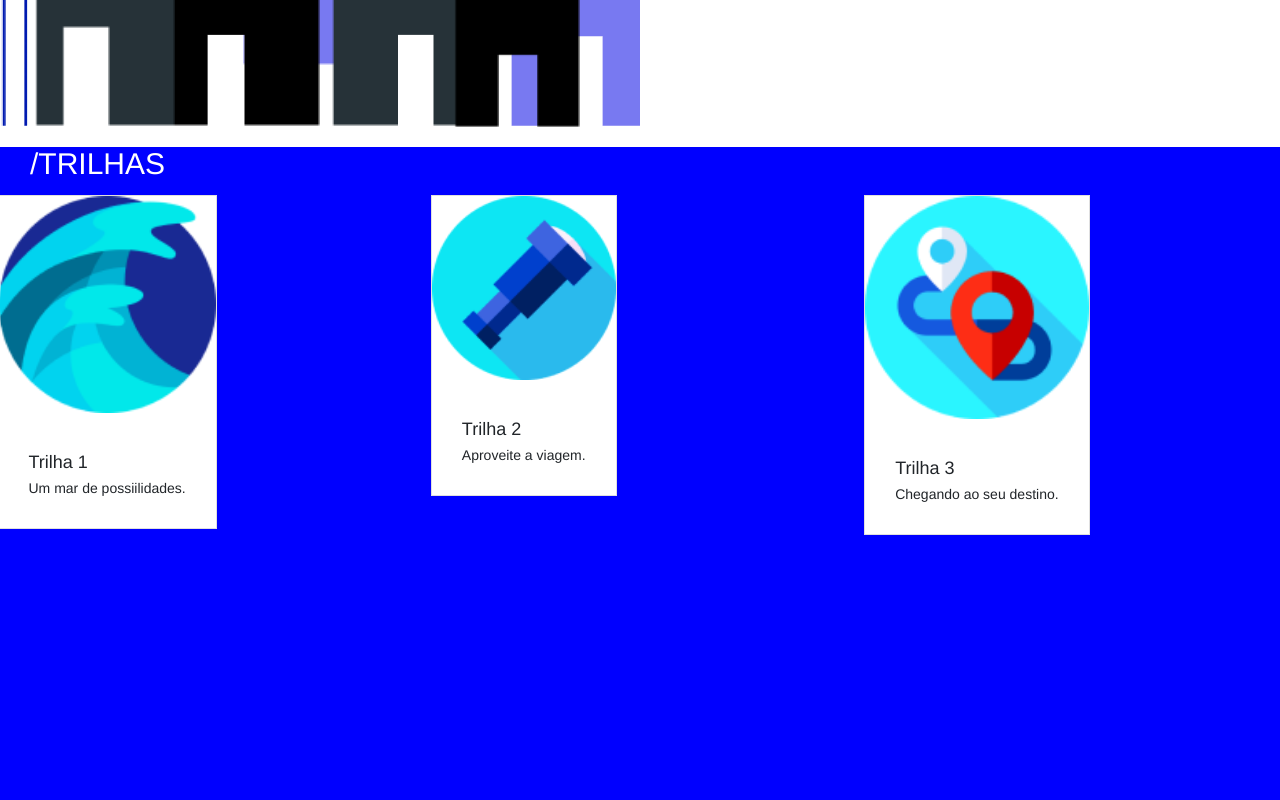
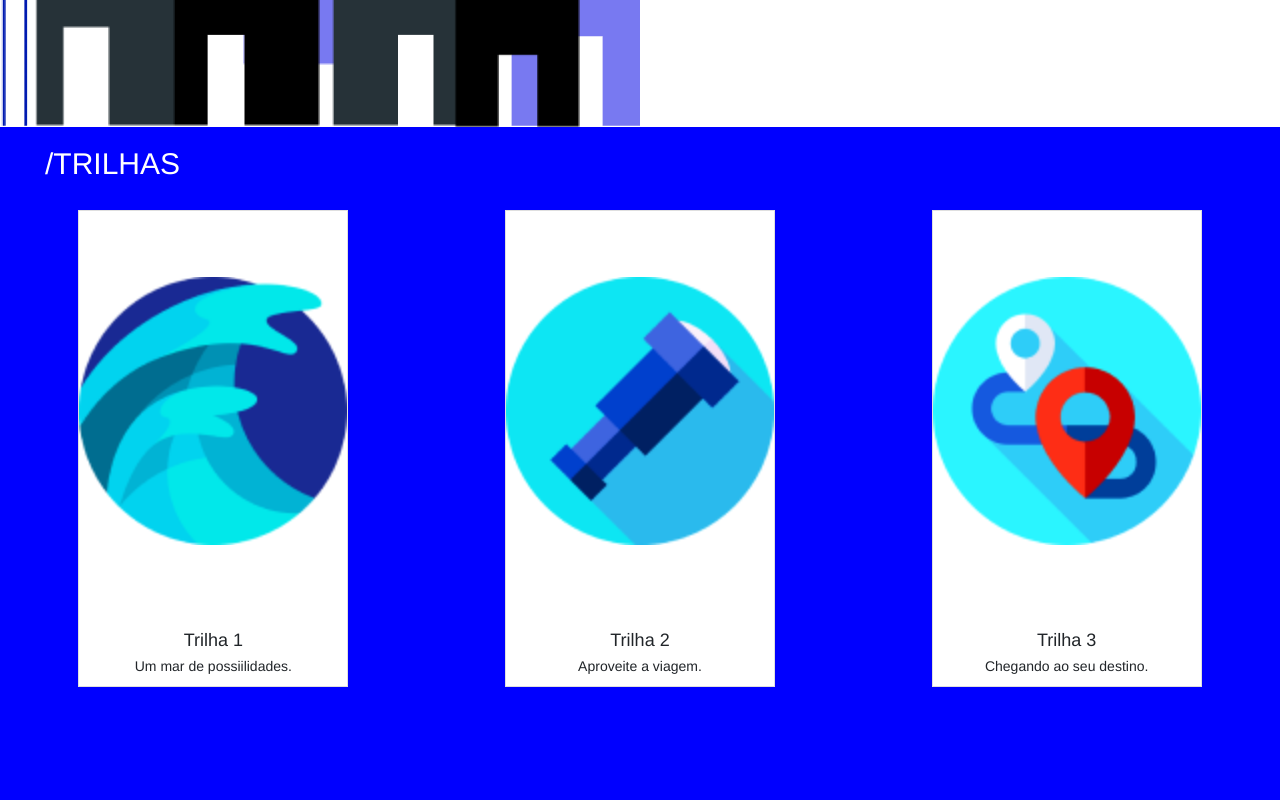
Before and after one commit to renanjansen/comunidev, a plain HTML site: page index.html in a window 1280 px wide. Shown: the part 600-1400 px from the top of the page. Drawn offline with nearby package versions, Linux system fonts and the light colour scheme.

Commit message:
ajustes cards

```diff
--- a/css/cards.css
+++ b/css/cards.css
@@ -73,6 +73,6 @@
 }
 
 #popImg {
-  max-height: 250px;
-  object-fit: cover;
+  height: 400px;
+  object-fit: contain;
 }
--- a/index.html
+++ b/index.html
@@ -82,24 +82,24 @@
       </div>
       <!--secao 1-->
       <!--secao 2-->
-      <div class="conteiner text-dark mt-0" style="background-color: blue">
+      <div class="container-fluid text-dark mt-0" style="background-color: blue">
         <h2 class="text-white px-5">/TRILHAS</h2>
-        <div class="row p-2">
+        <div class="row text-center mt-5">
           <div class="col-4">
             <div
-              class="image-flip"
+              class="image-flip container-fluid"
               ontouchstart="this.classList.toggle('hover');"
             >
               <div class="mainflip">
                 <div class="frontside" id="card">
                   <div class="card">
                     <img
-                      class="card-img-top img- fluid"
+                      class="card-img-top img-fluid"
                       src="./img/onda.png"
                       alt="card image"
                       id="popImg"
                     />
-                    <div class="card-body p-5">
+                    <div class="card-body">
                       <h4 class="card-title">Trilha 1</h4>
                       <p class="card-text">Um mar de possiilidades.</p>
                     </div>
@@ -125,19 +125,19 @@
           </div>
           <div class="col-4">
             <div
-              class="image-flip"
+              class="image-flip container-fluid"
               ontouchstart="this.classList.toggle('hover');"
             >
               <div class="mainflip">
                 <div class="frontside" id="card">
                   <div class="card">
                     <img
-                      class="card-img-top img- fluid"
+                      class="card-img-top img-fluid"
                       src="./img/luneta.png"
                       alt="card image"
                       id="popImg"
                     />
-                    <div class="card-body p-5">
+                    <div class="card-body">
                       <h4 class="card-title">Trilha 2</h4>
                       <p class="card-text">Aproveite a viagem.</p>
                     </div>
@@ -163,19 +163,19 @@
           </div>
           <div class="col-4">
             <div
-              class="image-flip"
+              class="image-flip container-fluid"
               ontouchstart="this.classList.toggle('hover');"
             >
               <div class="mainflip">
                 <div class="frontside" id="card">
                   <div class="card">
                     <img
-                      class="card-img-top img- fluid"
+                      class="card-img-top img-fluid"
                       src="./img/destino.png"
                       alt="card image"
                       id="popImg"
                     />
-                    <div class="card-body p-5">
+                    <div class="card-body">
                       <h4 class="card-title">Trilha 3</h4>
                       <p class="card-text">Chegando ao seu destino.</p>
                     </div>
```
